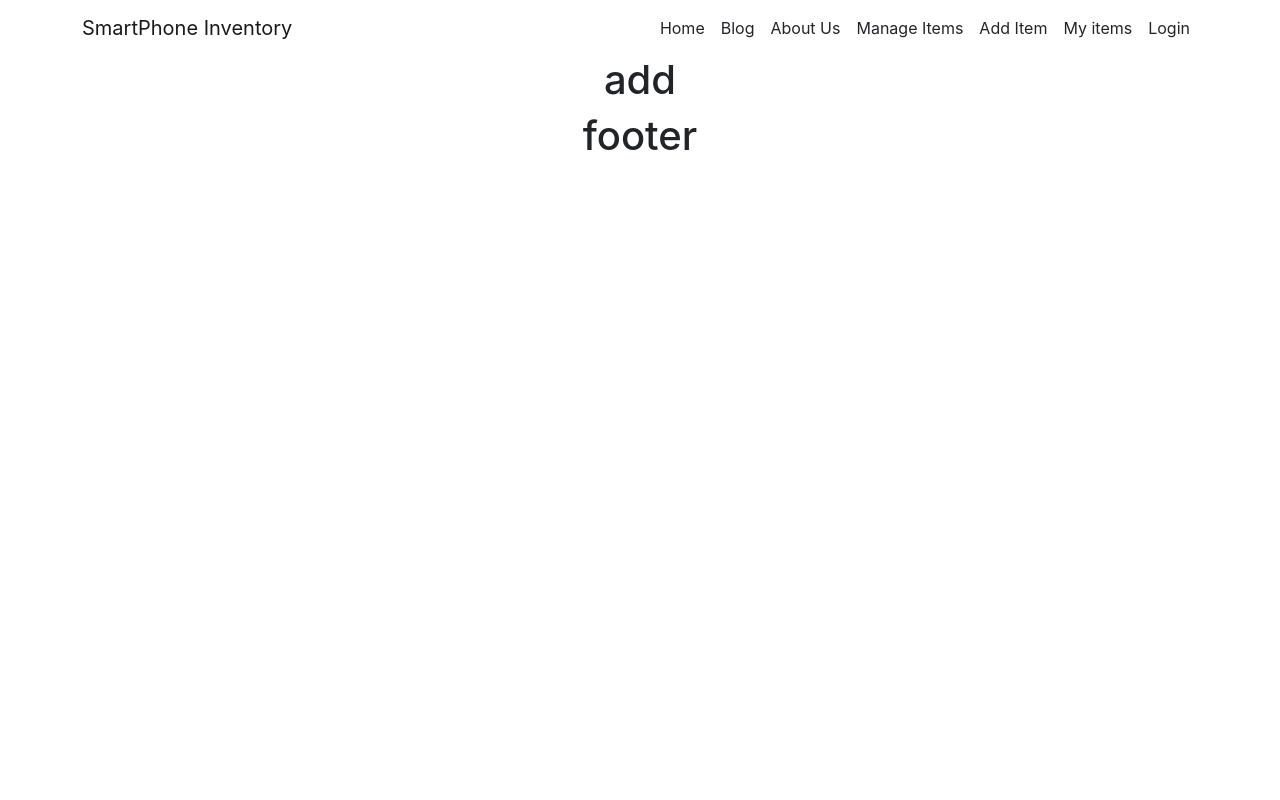
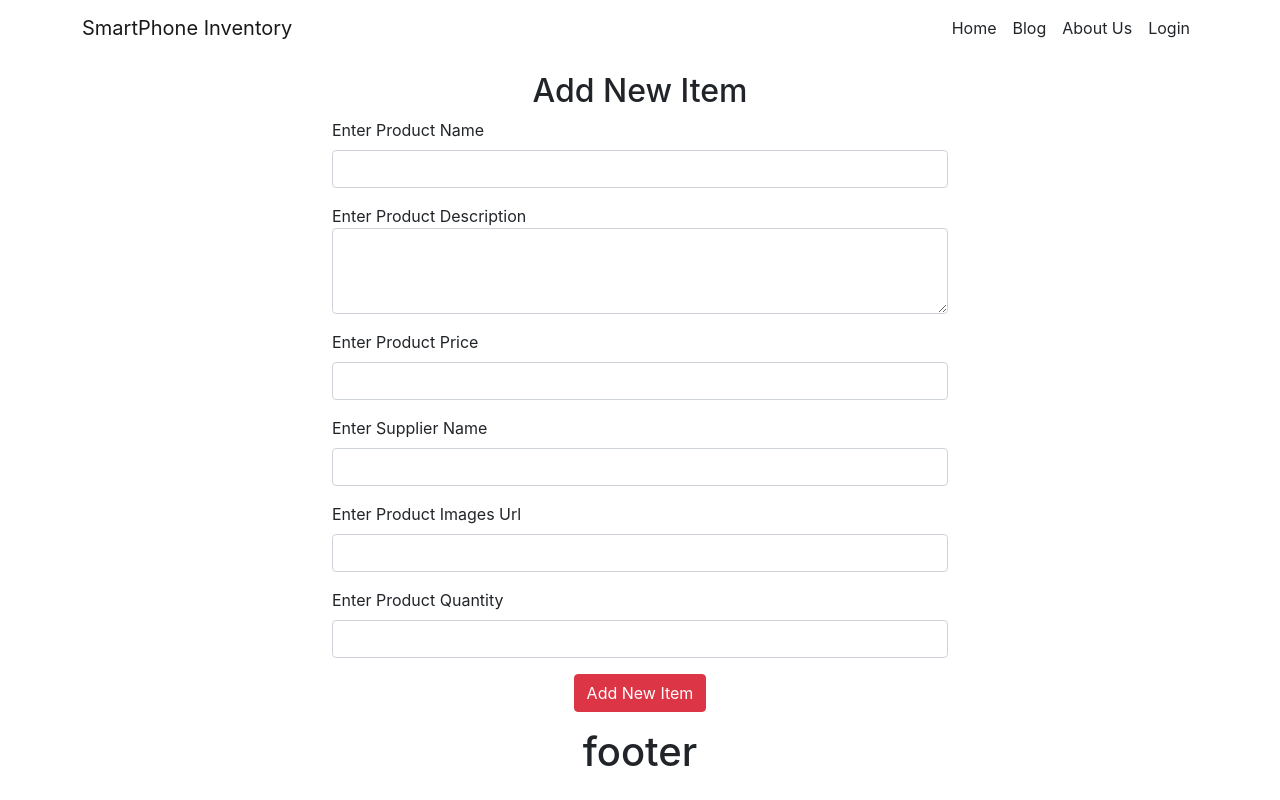
Before and after one commit to sazidahmednassir/warehouse-client, a React (Create React App) app: page /additem in a window 1280 px wide. Built offline with nearby package versions, Linux system fonts and the light colour scheme; no server answers.

Commit message:
add new item page created

```diff
--- a/src/Pages/AddItem/AddItem.js
+++ b/src/Pages/AddItem/AddItem.js
@@ -2,8 +2,44 @@ import React from 'react';
 
 const AddItem = () => {
     return (
-        <div>
-            <h1>add</h1>
+        <div className='container w-50 mx-auto my-3'>
+        <form >
+        <h2>Add New Item</h2>
+     <div class="mb-3">
+       <label for="name" class="form-label">Enter Product Name</label>
+       <input  type="text" name="name" class="form-control" id="name" aria-describedby="emailHelp" />
+
+
+     </div>
+     <div class="mb-3">
+     <label for="des">Enter Product Description</label>
+    <textarea class="form-control" name="des" id="des" rows="3"></textarea>
+
+
+     </div>
+     <div class="mb-3">
+       <label for="price" class="form-label">Enter Product Price</label>
+       <input  type="text" name="price" class="form-control" id="price" />
+
+     </div>
+     <div class="mb-3">
+       <label for="supplierName" class="form-label">Enter Supplier Name</label>
+       <input  type="text" name="supplierName" class="form-control" id="supplierName" />
+
+     </div>
+     <div class="mb-3">
+       <label for="image" class="form-label">Enter Product Images Url</label>
+       <input  type="text" name="supplierName" class="form-control" id="image" />
+
+     </div>
+     <div class="mb-3">
+       <label for="quantity" class="form-label">Enter Product Quantity</label>
+       <input  type="text" name="quantity" class="form-control" id="quantity" />
+
+     </div>
+
+     <button type="submit" class="btn btn btn-danger">Add New Item</button>
+   </form>
         </div>
     );
 };
--- a/src/Pages/Header/Header.js
+++ b/src/Pages/Header/Header.js
@@ -37,18 +37,28 @@ const handleSignOut=()=>{
                         <li className="nav-item">
                             <Link className="nav-link text-dark" to="/about">About Us</Link>
                         </li>
-                        <li className="nav-item">
-                            <Link className="nav-link text-dark"
-                            to="/manageitems">Manage Items</Link>
-                        </li>
-                        <li className="nav-item">
-                            <Link className="nav-link text-dark"
+
+
+                           { user?  <li className="nav-item">  <Link className="nav-link text-dark"
+                            to="/manageinventory">Manage Inventory</Link>
+                        </li>: <li></li>
+
+                           }
+
+                    { user?  <li className="nav-item">  <Link className="nav-link text-dark"
                             to="/additem">Add Item</Link>
-                        </li>
-                        <li className="nav-item">
-                            <Link className="nav-link text-dark"
+                        </li>: <li></li>
+
+                           }
+
+                            { user?  <li className="nav-item">  <Link className="nav-link text-dark"
                             to="/myitem">My items</Link>
-                        </li>
+                        </li>: <li></li>
+
+                           }
+
+
+
                         <li className="nav-item">
                          { user?
       <button className='btn btn-danger text-decoration-none' onClick={handleSignOut}>sign out</button>:   <Link className="nav-link text-dark" to="/login" >Login</Link>
--- a/src/Pages/ManageInventory/ManageInventory.js
+++ b/src/Pages/ManageInventory/ManageInventory.js
@@ -17,7 +17,7 @@ const ManageInventory = () => {
       setReload(!Reload)});
   }, [Reload]);
     return (
-        <div>
+        <div className="my-3">
          <table class="table">
   <thead>
 
```
